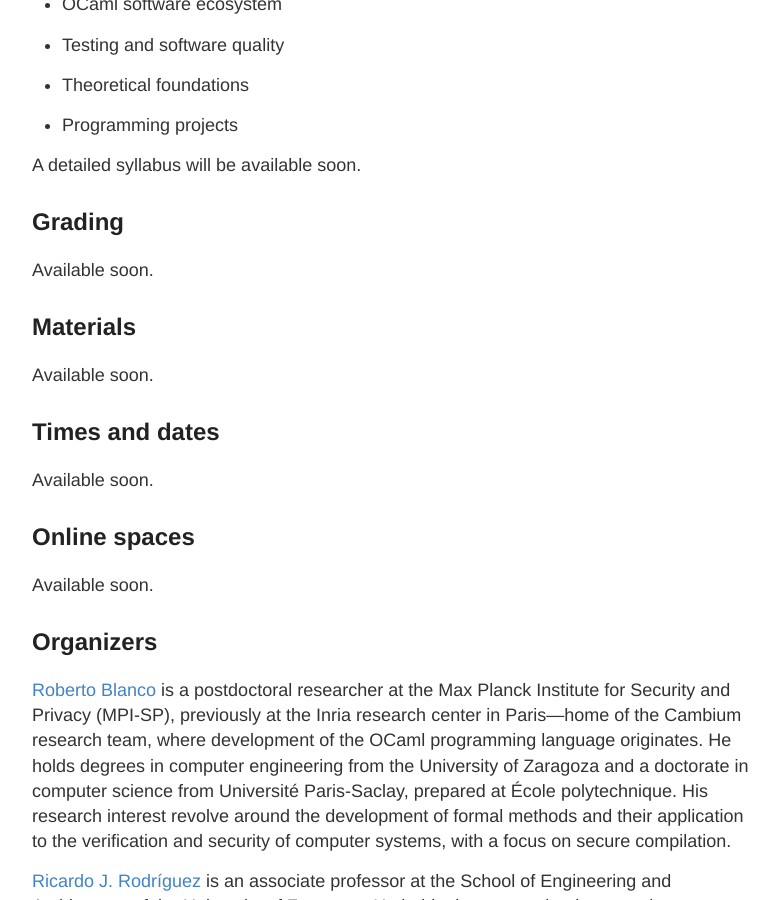
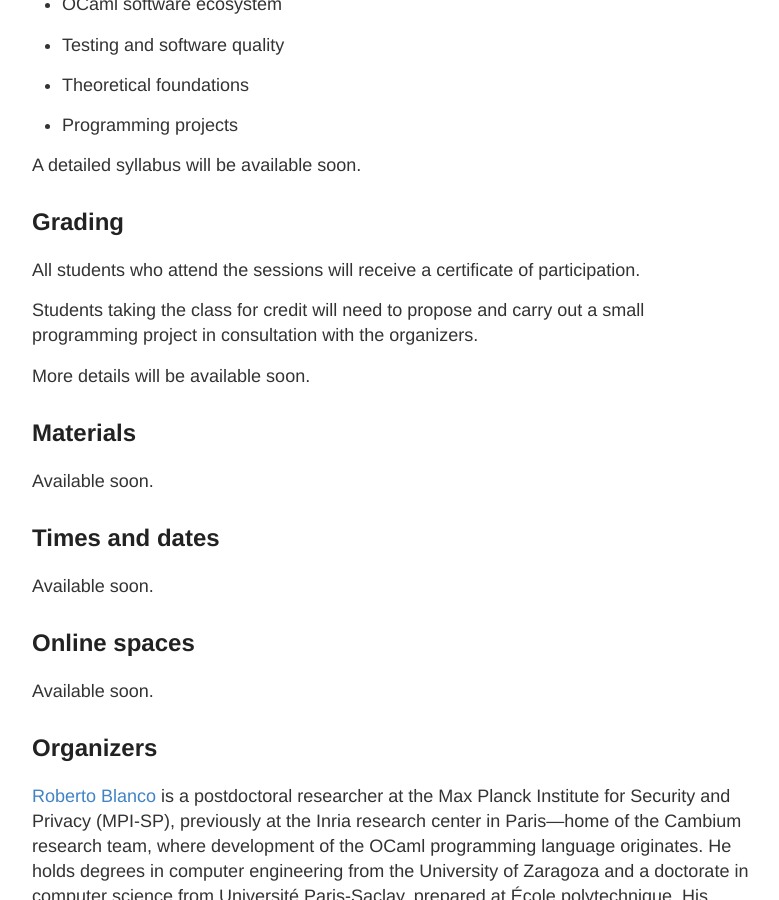
Before and after one commit to robblanco/robblanco.github.io, a Jekyll site: the page built from unizar2022-en.md, in a window 1280 px wide and 900 px high, scrolled down 1691 px. Shown: the whole window, without its empty margins (248-1027 px from the left). Built offline with Jekyll 4.4.1, drawn with Linux system fonts in a browser that asks for light colours.

Commit message:
Grading stub

```diff
--- a/unizar2022-en.md
+++ b/unizar2022-en.md
@@ -72,7 +72,13 @@ A detailed syllabus will be available soon.
 
 ## Grading
 
-Available soon.
+All students who attend the sessions will receive a certificate of
+participation.
+
+Students taking the class for credit will need to propose and carry out a small
+programming project in consultation with the organizers.
+
+More details will be available soon.
 
 ## Materials
 
```
